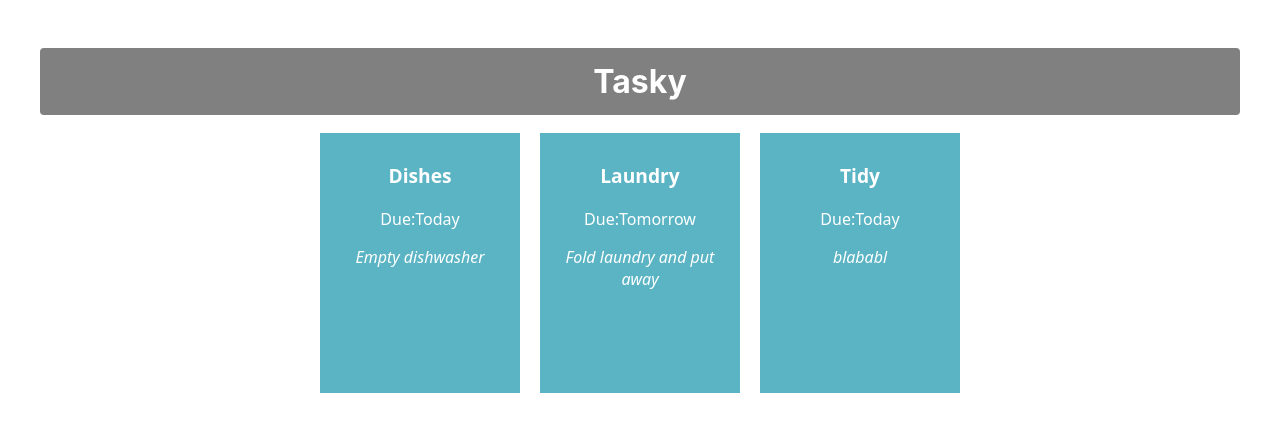
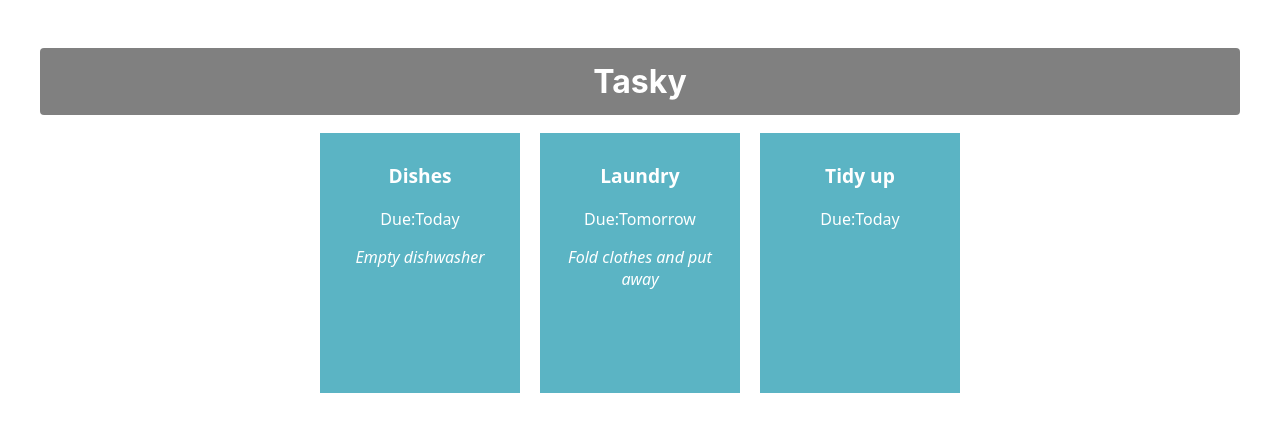
Before and after one commit to Stxy-Nox/react-basics-labs, a React (Create React App) app in the folder tasky/: page / in a window 1280 px wide. Shown: the top 432 px of the page. Built offline with nearby package versions, Linux system fonts and the light colour scheme.

Commit message:
Added task state

```diff
--- a/tasky/src/App.js
+++ b/tasky/src/App.js
@@ -1,13 +1,23 @@
 import './App.css';
+import React, {useState} from 'react';
 import Task from './components/Task';
 
 function App() {
+
+  const [ taskState, setTaskState ] = useState({
+    tasks: [
+      { title:"Dishes", description: "Empty dishwasher", deadline: "Today" },
+      { title: "Laundry", description: "Fold clothes and put away", deadline: "Tomorrow" },
+      { title: "Tidy up", deadline: "Today" }
+    ]
+  });
+
   return (
-    <div className='container'>
+    <div className="container">
       <h1>Tasky</h1>
-      <Task title="Dishes" deadline="Today" description="Empty dishwasher"/>
-      <Task title="Laundry" deadline="Tomorrow" description="Fold laundry and put away"/>
-      <Task title="Tidy" deadline="Today" description="blababl"/>
+      <Task title={taskState.tasks[0].title} deadline={taskState.tasks[0].deadline} description={taskState.tasks[0].description} />
+      <Task title={taskState.tasks[1].title} deadline={taskState.tasks[1].deadline} description={taskState.tasks[1].description} />
+      <Task title={taskState.tasks[2].title} deadline={taskState.tasks[2].deadline} description={taskState.tasks[2].description} />
     </div>
   );
 }
```
